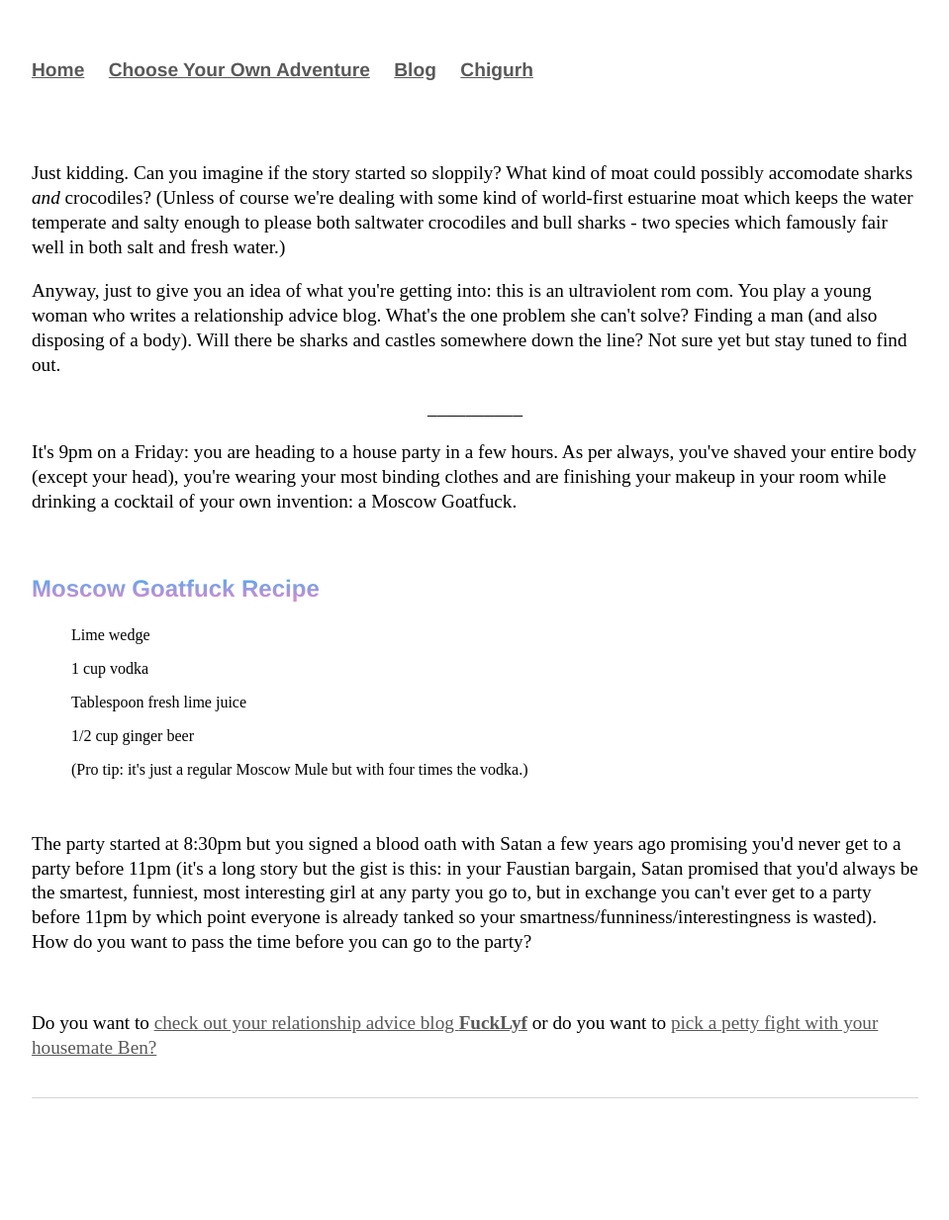
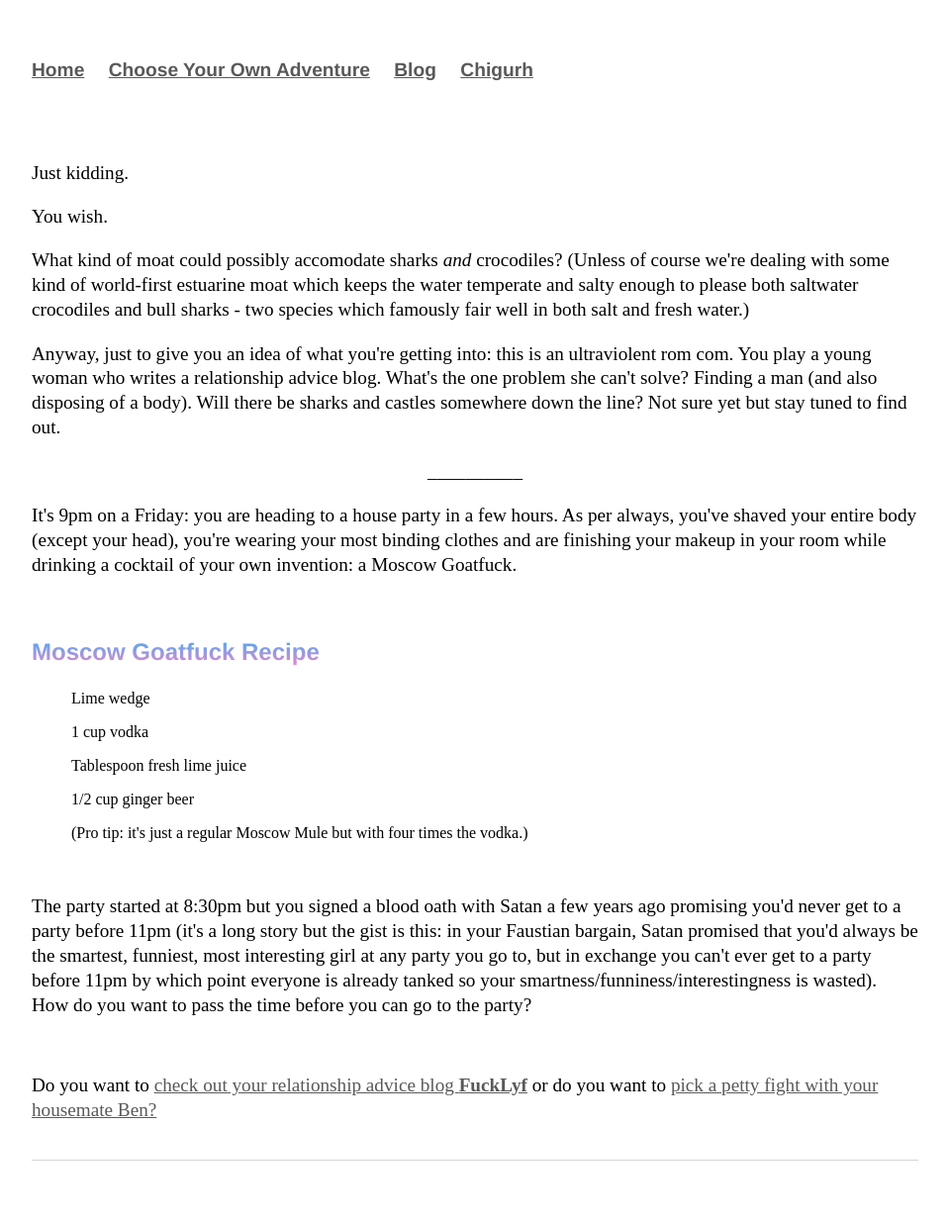
Before and after one commit to Pinelife/pinelife.github.io, a Jekyll site: the page built from Hellhole/Room1.html, in a window 1280 px wide. Shown: the whole page at 99% size, without its empty margins (160-1119 px from the left). Built offline with Jekyll 4.4.1, drawn with Linux system fonts in a browser that asks for light colours; before the commit the page ends 1170 px from its top, so only the background shows below that.

Commit message:
Update Room1.html

```diff
--- a/Hellhole/Room1.html
+++ b/Hellhole/Room1.html
@@ -5,10 +5,15 @@ title: Pinelife
 <br/>
 <meta name="viewport" content="width=device-width, initial-scale=1.0">
 <br/>
-<p>Just kidding. Can you imagine if the story started so sloppily? What kind of moat could possibly accomodate sharks <i>and</i> crocodiles? (Unless of course we're dealing with some kind of world-first estuarine moat which keeps the water temperate and salty enough to please both saltwater crocodiles and bull sharks - two species which famously fair well in both salt and fresh water.)</p>
+<p>Just kidding.</p>
+<p>You wish.</p>
+ <p>What kind of moat could possibly accomodate sharks <i>and</i> crocodiles?
+ (Unless of course we're dealing with some kind of world-first estuarine moat which keeps the water temperate and salty enough to please both
+ saltwater crocodiles and bull sharks - two species which famously fair well in both salt and fresh water.)</p>
 
-<p>Anyway, just to give you an idea of what you're getting into: this is an ultraviolent rom com. You play a young woman who writes a relationship advice blog. What's the one problem she can't solve? Finding a man (and also disposing of a body). Will there be sharks and castles somewhere down the line? Not sure yet but
- stay tuned to find out.</p>
+<p>Anyway, just to give you an idea of what you're getting into: this is an ultraviolent rom com. You play a young woman who
+ writes a relationship advice blog. What's the one problem she can't solve? Finding a man (and also disposing of a body). Will
+ there be sharks and castles somewhere down the line? Not sure yet but stay tuned to find out.</p>
 <p style="text-align:center" class="indented">
 __________
 </p>
```
